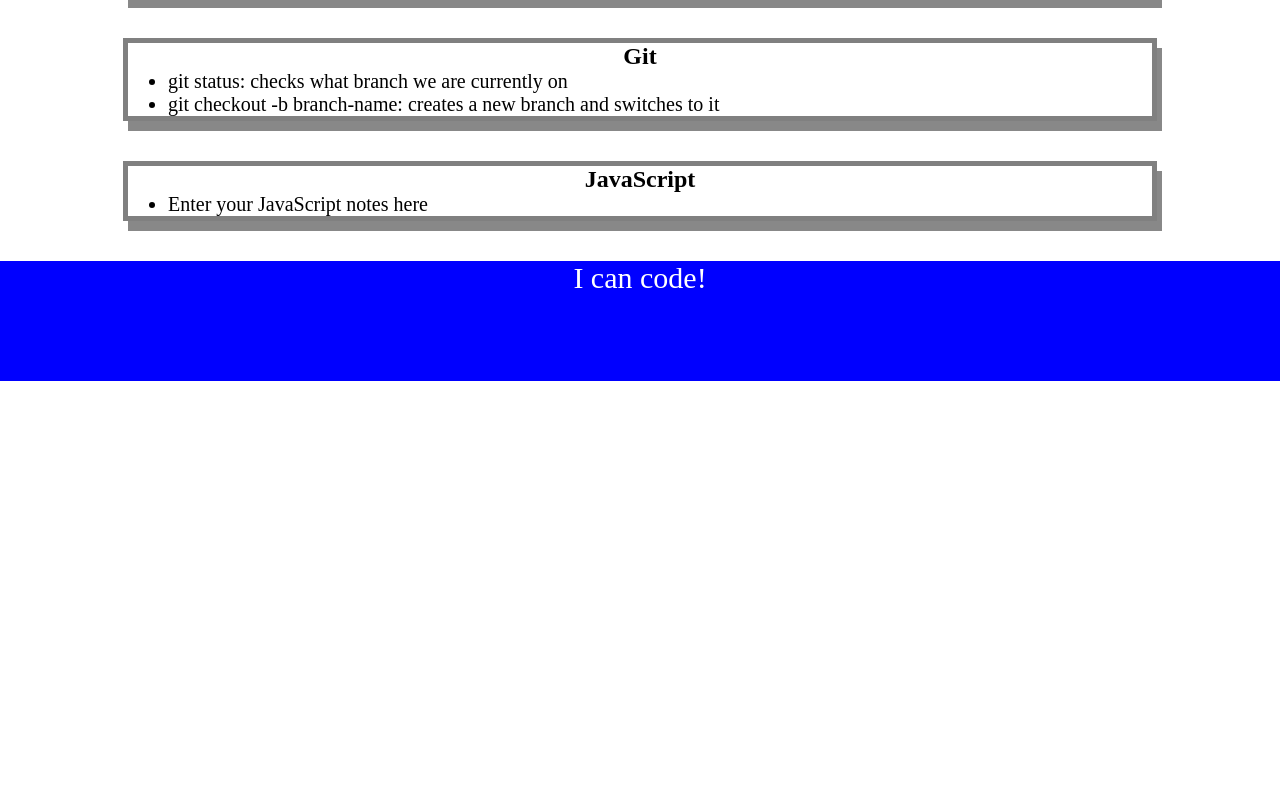
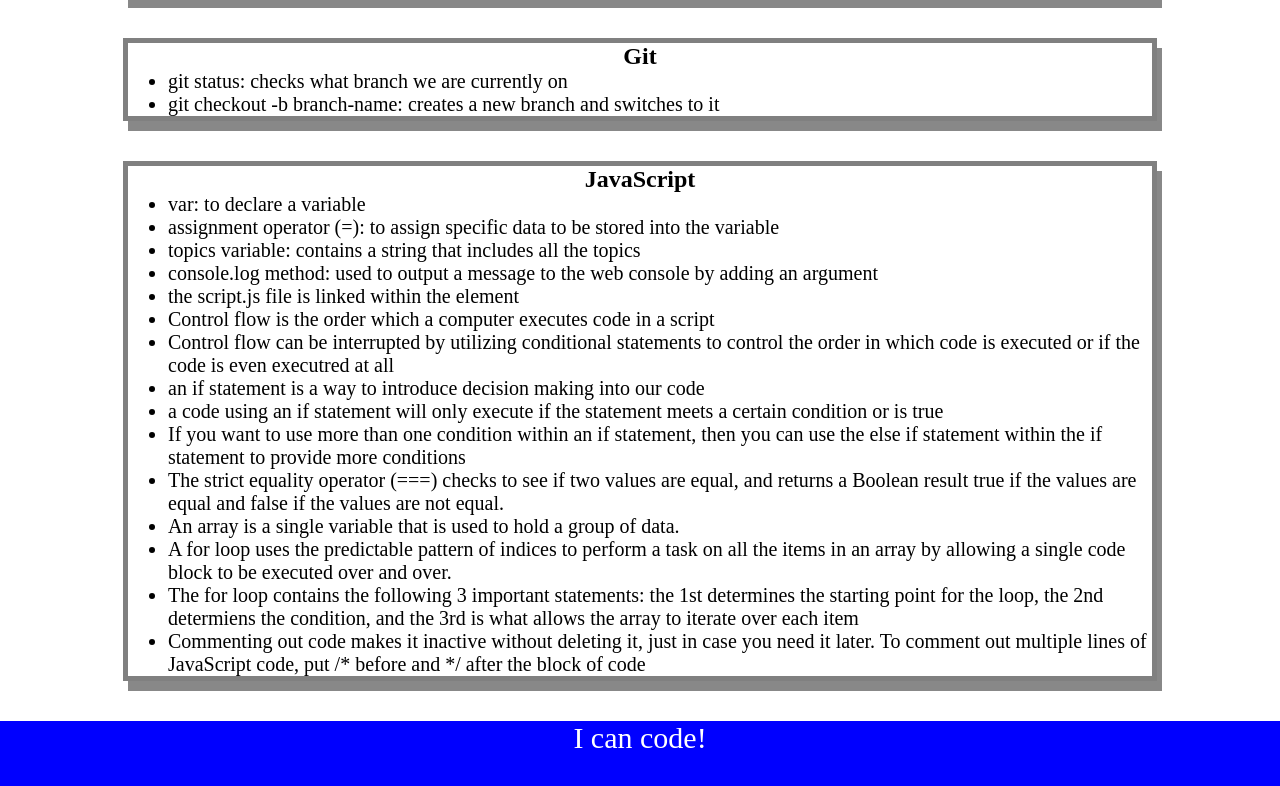
Before and after one commit to Potomatos/Prework-study-guide, a plain HTML site: page prework-study-guide/prework-study-guide/index.html in a window 1280 px wide. Shown: the part 368-1154 px from the top of the page. Before the commit the page ends 800 px from the top, so only its background shows below. Drawn offline with Linux system fonts and the light colour scheme.

Commit message:
added JavaScript to project

```diff
--- /dev/null
+++ b/prework-study-guide/prework-study-guide/assets/script.js
@@ -0,0 +1,19 @@
+var topics = ['HTML', 'CSS', 'Git', 'JavaScript'];
+
+for(var x = 0; x < topics.length; x++) {
+    console.log(topics[x]);
+}
+
+/*
+if (topic === 'HTML') {
+ console.log("Let's study HTML!");
+} else if (topic === 'CSS') {
+ console.log("Let's study CSS!");
+} else if (topic === 'Git') {
+ console.log("Let's study Git!");
+} else if (topic === 'JavaScript') {
+ console.log("Let's study JavaScript!");
+} else {
+ console.log('Please try again!');
+}
+*/
--- a/prework-study-guide/prework-study-guide/index.html
+++ b/prework-study-guide/prework-study-guide/index.html
@@ -15,6 +15,7 @@
         src="./assets/bowtie-cat.png"
         alt="Profile image of cat wearing a bow tie."
       />
+      <h2>✨ Open the Console to See What's Happening ✨</h2>
     </header>
     <main>
       <section class="card" id="html-section">
@@ -51,7 +52,22 @@
 
         <h2>JavaScript</h2>
         <ul>
-          <li>Enter your JavaScript notes here</li>
+          <li> var: to declare a variable</li>
+          <li> assignment operator (=): to assign specific data to be stored into the variable</li>
+          <li> topics variable: contains a string that includes all the topics </li>
+          <li> console.log method: used to output a message to the web console by adding an argument</li>
+          <li> the script.js file is linked within the <body> element</li>
+          <li> Control flow is the order which a computer executes code in a script</li>
+          <li> Control flow can be interrupted by utilizing conditional statements to control the order in which code is executed or if the code is even executred at all</li>
+          <li> an if statement is a way to introduce decision making into our code</li>
+          <li> a code using an if statement will only execute if the statement meets a certain condition or is true</li>
+          <li> If you want to use more than one condition within an if statement, then you can use the else if statement within the if statement to provide more conditions</li>
+          <li> The strict equality operator (===) checks to see if two values are equal, and returns a Boolean result true if the values are equal and false if the values are not equal.</li>
+          <li> An array is a single variable that is used to hold a group of data.</li>
+          <li> A for loop uses the predictable pattern of indices to perform a task on all the items in an array by allowing a single code block to be executed over and over.</li>
+          <li> The for loop contains the following 3 important statements: the 1st determines the starting point for the loop, the 2nd determiens the condition, and the 3rd is what allows the array to iterate over each item </li>
+          <li> Commenting out code makes it inactive without deleting it, just in case you need it later. To comment out multiple lines of JavaScript code, put /* before and */ after the block of code</li>
+
         </ul>
 
       </section>
@@ -60,6 +76,7 @@
     <footer>
       <p>I can code!</p>
     </footer>
+    <script src="./assets/script.js"></script>
   </body>
 
 </html>
```
